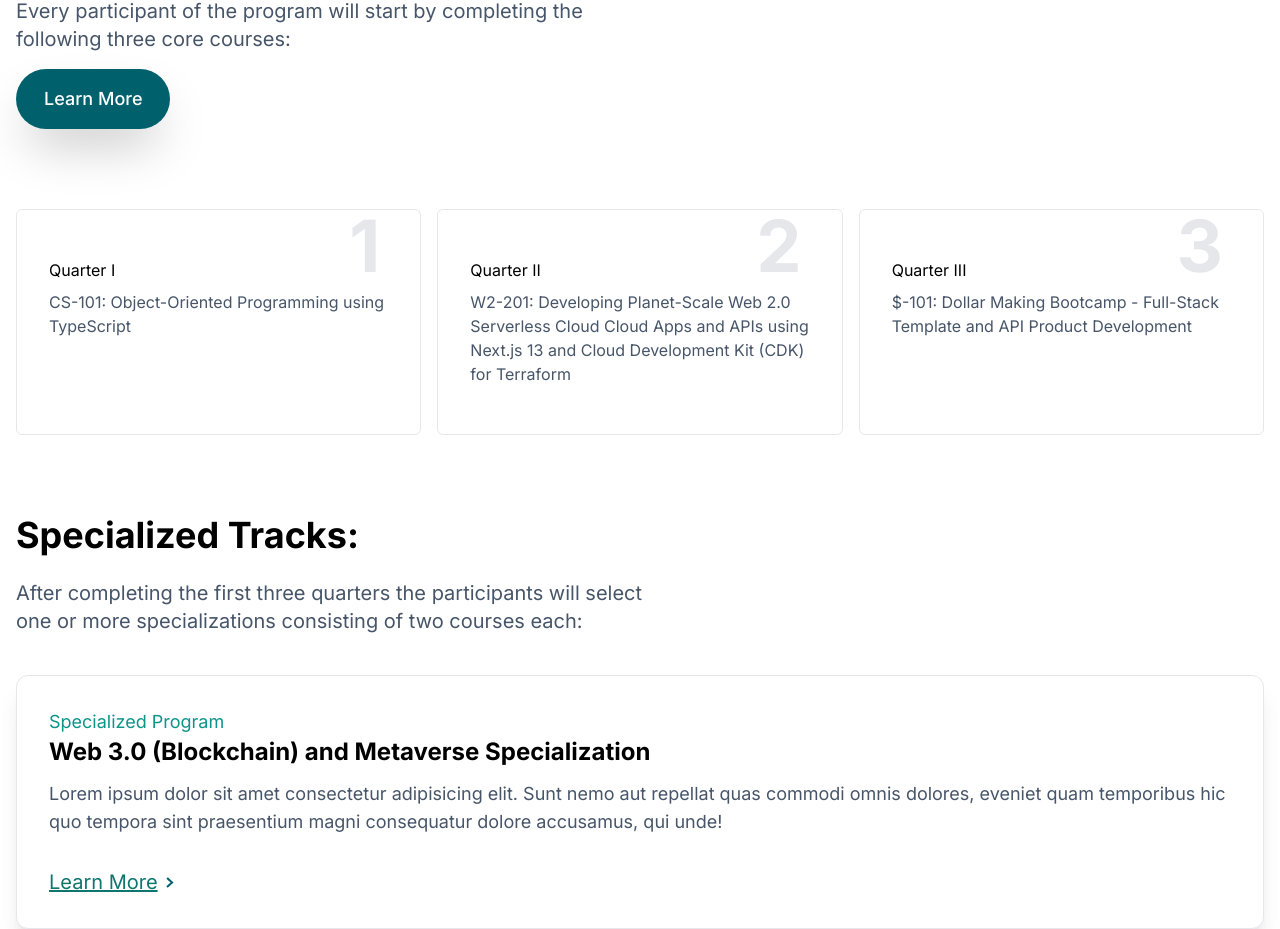
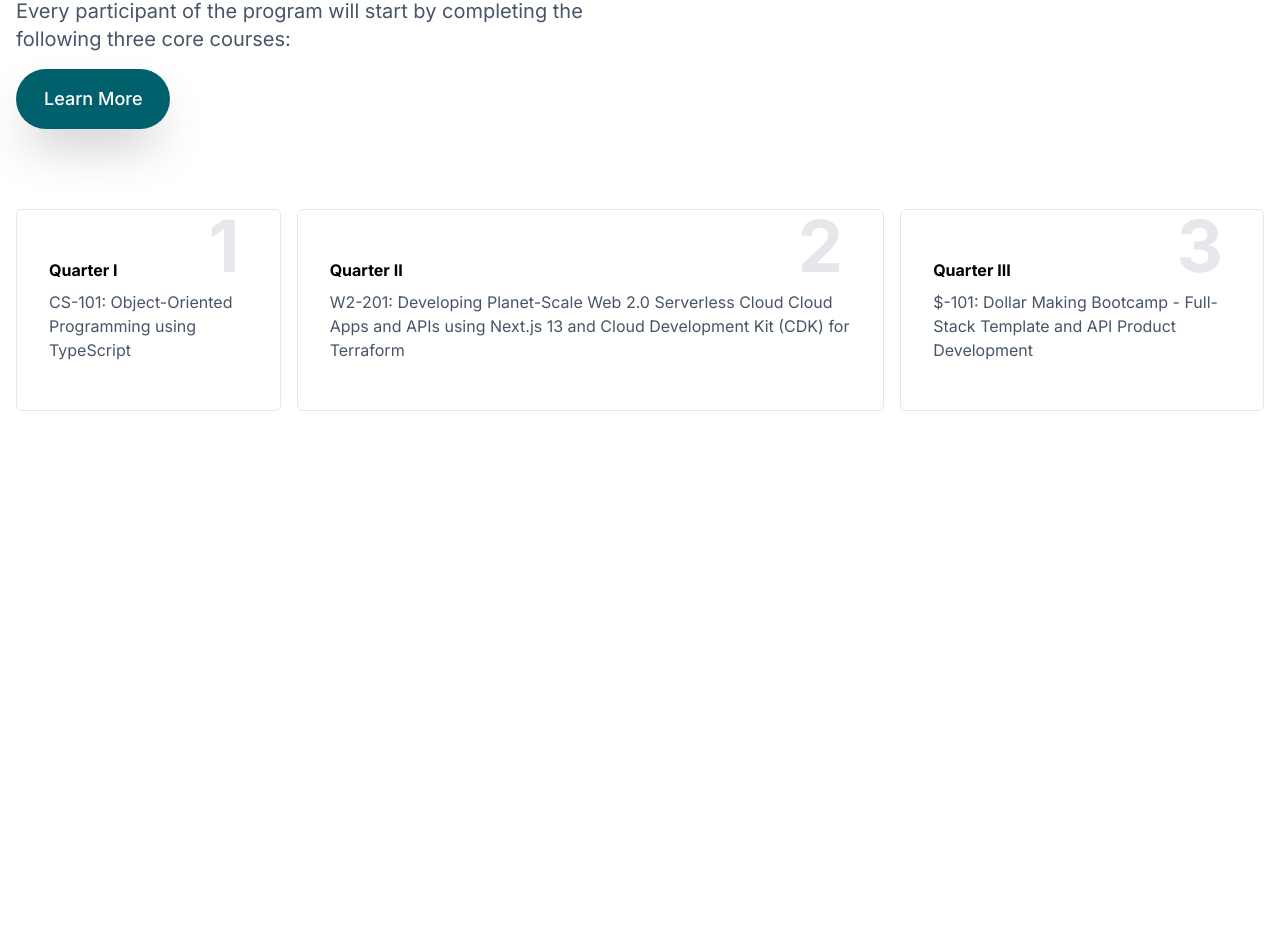
Before and after one commit to Mohtashim-1/Panaverse-Clone, a Next.js app: page / in a window 1280 px wide. Shown: the part 880-1809 px from the top of the page. After the commit the page ends 1371 px from the top, so only its background shows below. Built offline with nearby package versions, Linux system fonts and the light colour scheme.

Commit message:
coretrack

```diff
--- a/src/Compoenents/Widgets/CoreTrack.tsx
+++ b/src/Compoenents/Widgets/CoreTrack.tsx
@@ -1,7 +1,7 @@
 import React from "react";
 import Wrapper from "@/Compoenents/Shared/Wrapper";
 import Button from "@/Compoenents/Shared/Button";
-import QuarterBox from "@/Compoenents/Widgets/QuarterBox";
+// import QuarterBox from "@/Compoenents/Widgets/QuarterBox";
 const CoreTrackData = [
   {
     header: "Quarter I",
@@ -41,27 +41,25 @@ const CoreTrack = () => {
           </div>
         </div>
         {/* Boxes */}
-        <div className="flex gap-x-4">
-          <QuarterBox
-            heading={"Quarter I"}
-            description={"CS-101: Object-Oriented Programming using TypeScript"}
-            number={1}
-          />
+        <div className=" my-20 flex gap-x-4 max-w-screen-xl ">
+          {
+            CoreTrackData.map((item, i) => {
+              // console.log(item.header);
+              return (
+                // <div className="flex flex-1 my-20">
+                <div className="relative px-8 py-12 flex flex-col border rounded-md ">
+                  <h4 className="font-lg font-bold">{item.header}  </h4>
+                  <p className="mt-2 text-slate-600 z-0"> {item.description}</p>
+                  <span className="absolute top-0 font-bold text-gray-200 -z-10 right-10 text-7xl ">{item.number}
+                  </span>
+                </div>
+                // </div>
+              );
+            })
+          }
 
-          <QuarterBox
-            heading={"Quarter II "}
-            description={
-              "W2-201: Developing Planet-Scale Web 2.0 Serverless Cloud Cloud Apps and APIs using Next.js 13 and Cloud Development Kit (CDK) for Terraform"
-            }
-            number={2}
-          />
-          <QuarterBox
-            heading={"Quarter III"}
-            description={
-              "$-101: Dollar Making Bootcamp - Full-Stack Template and API Product Development"
-            }
-            number={3}
-          />
+
+
         </div>
       </Wrapper>
     </section>
--- a/src/Compoenents/Widgets/QuarterBox.tsx
+++ b/src/Compoenents/Widgets/QuarterBox.tsx
@@ -9,8 +9,8 @@ const QuarterBox: FC<{
     <>
       <div className="flex flex-1 my-20">
         <div className="relative px-8 py-12 border rounded-md ">
-          <h4 className="font-lg">{heading}</h4>
-          <p className="mt-2 text-slate-600">{description}</p>
+          <h4 className="font-lg font-bold">{heading}</h4>
+          <p className="mt-2 text-slate-600 Z-0">{description}</p>
           <span className="absolute top-0 font-bold text-gray-200 -z-10 right-10 text-7xl ">
             {number}
           </span>
--- a/src/app/page.tsx
+++ b/src/app/page.tsx
@@ -1,6 +1,6 @@
 import CoreTrack from "@/Compoenents/Widgets/CoreTrack";
 import Hero from "@/Compoenents/Widgets/Hero";
-import QuarterBox from "@/Compoenents/Widgets/QuarterBox";
+// import QuarterBox from "@/Compoenents/Widgets/QuarterBox";
 import SpecializedTrack from "@/Compoenents/Widgets/SpecializedTrack";
 import Image from "next/image";
 
@@ -13,7 +13,7 @@ export default function Home() {
         {/* CoreTrack Section */}
         <CoreTrack />
         {/* Specialized Track */}
-        <SpecializedTrack />
+        {/* <SpecializedTrack /> */}
         {/* Quarter Box */}
         {/* <QuarterBox /> */}
       </main>
```
